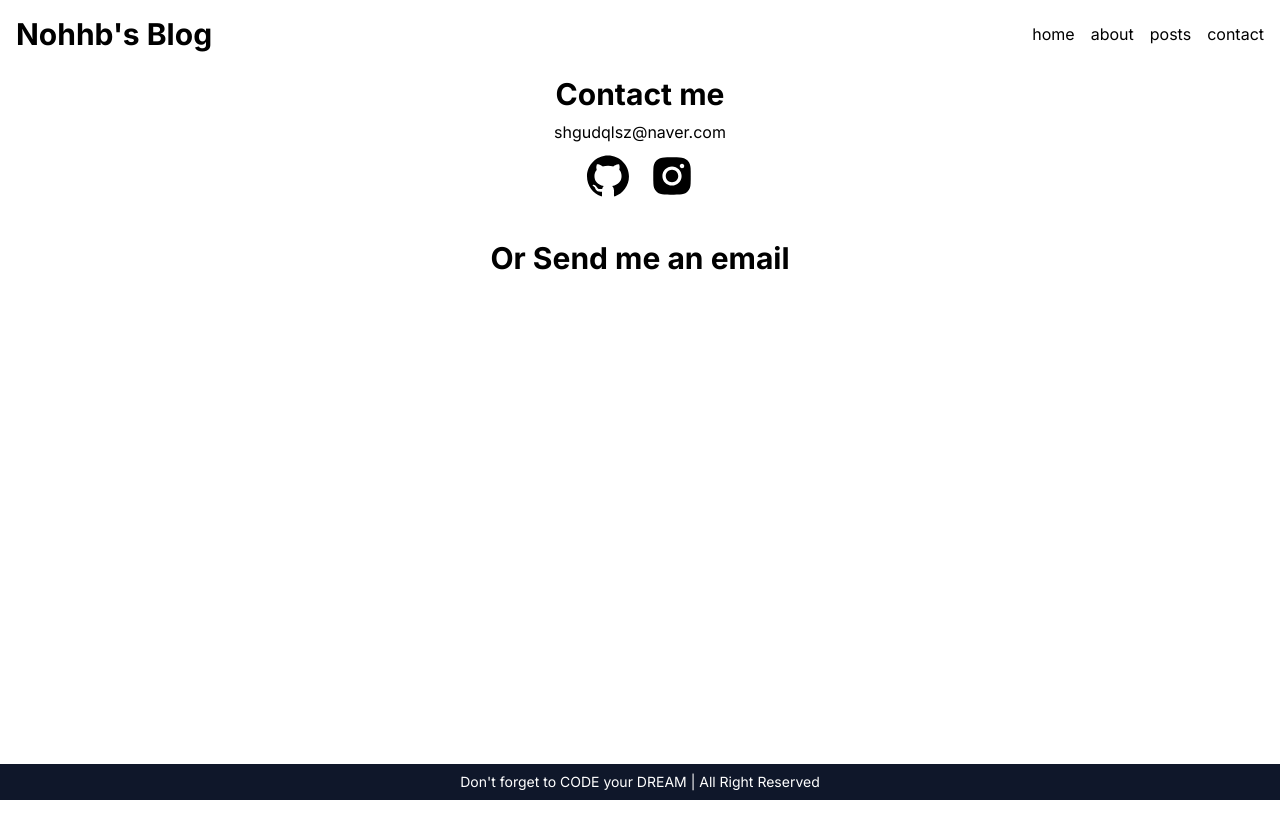
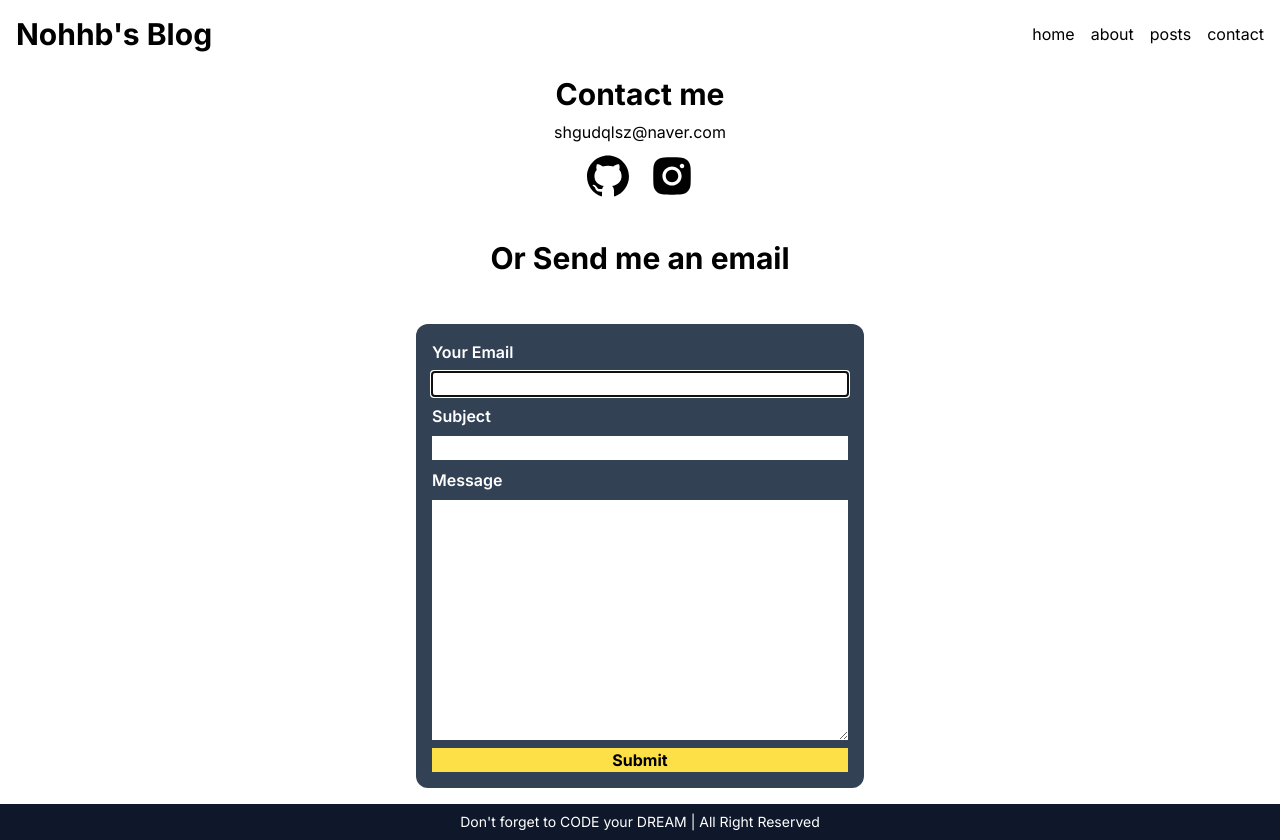
Before and after one commit to NOHHYUNGBIN/next-blog, a Next.js app: page /contact in a window 1280 px wide. Before the commit the page ends 800 px from the top, so only its background shows below. Built offline with nearby package versions, Linux system fonts and the light colour scheme.

Commit message:
컨텍페이지 구현 및 입력폼 구현, 배너컴포넌트 구현

```diff
--- a/src/app/about/page.tsx
+++ b/src/app/about/page.tsx
@@ -27,7 +27,7 @@
         </p>
         <h2 className={TITLE_CLASS}>Skills</h2>
         <p>
-          React.js, Next.js, JavaScript, JAVA, C, Node
+          React.js, Next.js, JavaScript, JAVA, C, Node.js, TypeScript
           <br />
           GIT, SVN, Clean Code
           <br />
--- /dev/null
+++ b/src/app/components/Banner.tsx
@@ -0,0 +1,23 @@
+import React from "react";
+
+export type BannerData = {
+  message: string;
+  state: "success" | "error";
+};
+export default function Banner({
+  banner: { message, state },
+}: {
+  banner: BannerData;
+}) {
+  const isSuccess = state === "success";
+  const icon = isSuccess ? "✅" : "❌";
+  return (
+    <p
+      className={`p-2 rounded-xl w-full text-center ${
+        isSuccess ? "bg-green-300" : "bg-red-300"
+      }`}
+    >
+      {`${icon} ${message}`}
+    </p>
+  );
+}
--- a/src/app/components/ContactForm.tsx
+++ b/src/app/components/ContactForm.tsx
@@ -1,5 +1,77 @@
-import React from "react";
-
+"use client";
+import React, { ChangeEvent, FormEvent, useState } from "react";
+import Banner, { BannerData } from "./Banner";
+type Form = {
+  from: string;
+  subject: string;
+  message: string;
+};
 export default function ContactForm() {
-  return <></>;
+  const [form, setForm] = useState<Form>({
+    from: "",
+    subject: "",
+    message: "",
+  });
+  const [banner, setBanner] = useState<BannerData | null>(null);
+  const onChange = (e: ChangeEvent<HTMLInputElement | HTMLTextAreaElement>) => {
+    const { name, value } = e.target;
+    setForm((prev) => ({ ...prev, [name]: value }));
+  };
+  const onSubmit = (e: FormEvent<HTMLFormElement>) => {
+    e.preventDefault();
+    setBanner({ message: "성공", state: "success" });
+    setTimeout(() => {
+      setBanner(null);
+    }, 5000);
+  };
+  return (
+    <section className="max-w-md w-full">
+      {banner && <Banner banner={banner} />}
+      <form
+        onSubmit={onSubmit}
+        className="w-full flex flex-col gap-2 my-4 p-4 bg-slate-700 rounded-xl text-white"
+      >
+        <label htmlFor="from" className="font-semibold">
+          Your Email
+        </label>
+        <input
+          type="email"
+          id="from"
+          name="from"
+          required
+          autoFocus
+          value={form.from}
+          onChange={onChange}
+          className="text-black"
+        />
+        <label htmlFor="subject" className="font-semibold">
+          Subject
+        </label>
+        <input
+          type="text"
+          id="subject"
+          name="subject"
+          required
+          value={form.subject}
+          onChange={onChange}
+          className="text-black"
+        />
+        <label htmlFor="message" className="font-semibold">
+          Message
+        </label>
+        <textarea
+          rows={10}
+          id="message"
+          name="message"
+          required
+          value={form.message}
+          onChange={onChange}
+          className="text-black"
+        />
+        <button className="bg-yellow-300 text-black font-bold hover:bg-yellow-400">
+          Submit
+        </button>
+      </form>
+    </section>
+  );
 }
```
